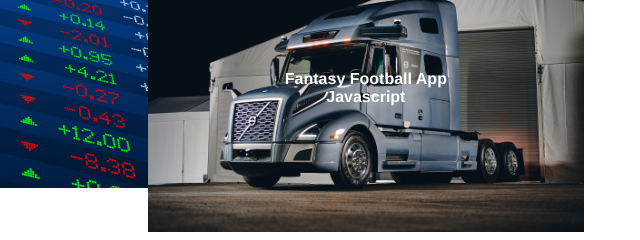
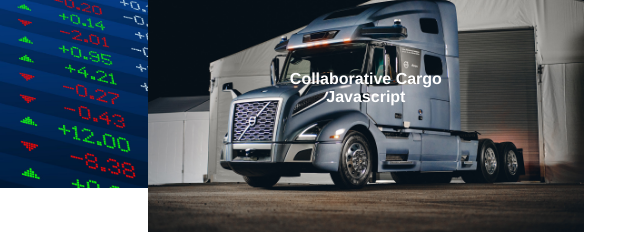
Before and after one commit to EricKenji/portfolio, a plain HTML site: page index.html in a window 1280 px wide. Shown: the part 1168-1408 px from the top of the page, 636-1276 px from the left. Drawn offline with Linux system fonts and the light colour scheme.

Commit message:
added collaborative cargo project

```diff
--- a/index.html
+++ b/index.html
@@ -77,7 +77,7 @@
         <div class="robot">
           <a href="https://collaborative-cargo.herokuapp.com/my-posts"><img src="./assets/images/cargo.jpeg"></a>
           <div class="text-block">
-            <h4>Fantasy Football App</h4>
+            <h4>Collaborative Cargo</h4>
             <p>Javascript</p>
           </div>
         </div>
```
